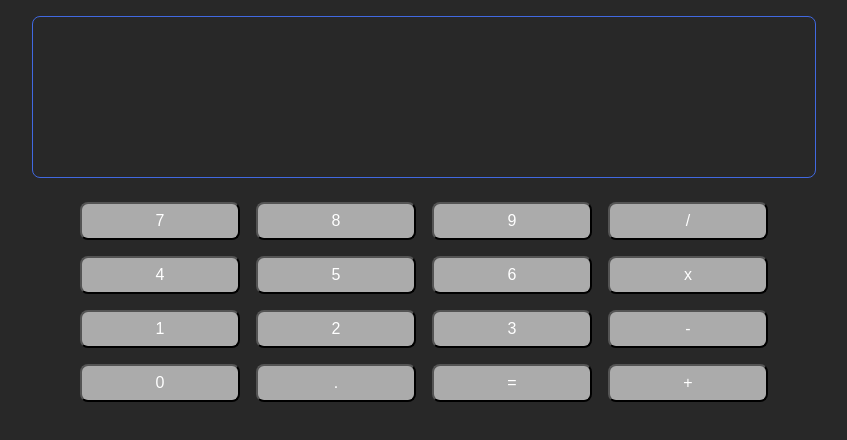
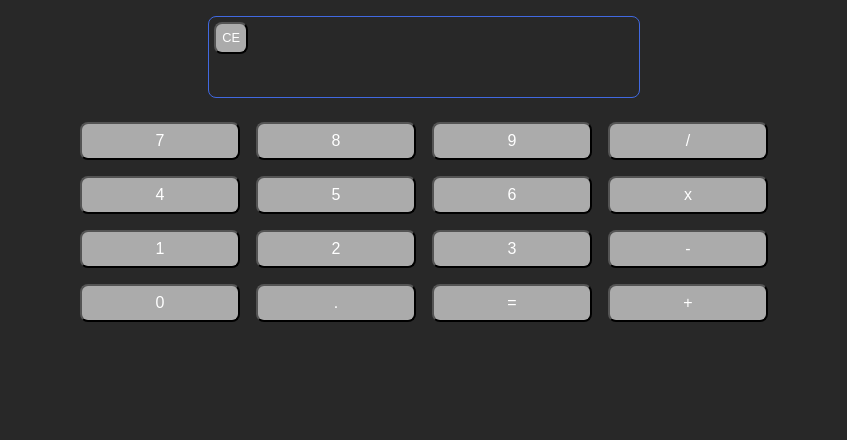
Before and after one commit to TryHardJ/Calculator-App, a React (Create React App) app: page / in a window 1280 px wide. Shown: the top 440 px of the page, without its empty margins (216-1063 px from the left). Built offline with nearby package versions, Linux system fonts and the light colour scheme.

Commit message:
calculator is finished, delete and clear button works, I just need to make it responsive

```diff
--- a/src/App.css
+++ b/src/App.css
@@ -1,19 +1,27 @@
 *{
-  text-align: center;
   background-color: rgb(40, 40, 40);
-}
-
-.App {
-
 }
 
 #App-Calculator {
   border: 1px solid rgb(65, 105, 225);
+  border-radius: 0.5rem;
+  margin: 1rem 26.5rem;
+  height: 5rem;
+}
+
+#Delete-Button {
+  border-radius: 0.5rem;
+  font-size: 0.8rem;
+  padding: 0.4rem;
+  color: rgb(255, 255, 255);
+  background-color: rgb(171, 171, 171);
+  margin: 0.3rem;
+}
+
+#Calculator-Text {
   color:rgb(255, 255, 255);
-  border-radius: 0.5rem;
-  padding: 5rem;
-  margin: 1rem 15.5rem;
   text-align: right;
+  margin: 0rem 1rem 1rem;
 }
 
 .App-Buttons {
--- a/src/App.js
+++ b/src/App.js
@@ -16,6 +16,7 @@ function App() {
 
   let calculator = [];
   let total = 0;
+  let counter = 0;
 
   function setOperator(operator, total, answer, answer2){
     switch(operator){
@@ -142,18 +143,39 @@ function App() {
 
   function calculate(info) {
     calculator.push(info);
-    document.getElementById('App-Calculator').innerHTML = calculator.join("").toString();
+    document.getElementById('Calculator-Text').innerHTML = calculator.join("").toString();
 
     if(info === "="){
+      counter = 1;
       calculator.pop();
       calculator = pemdas(calculator);
       total = sumOf(calculator);
-      document.getElementById('App-Calculator').innerHTML = total;
+      document.getElementById('Calculator-Text').innerHTML = total;
+      document.getElementById('Delete-Button').innerHTML = 'AC';
+      calculator = [];
+      calculator.push((total).toString());
     }
   }
+
+  function clearCalculator() {
+    if(counter !== 0){
+      calculator = [];
+      document.getElementById('Delete-Button').innerHTML = 'CE';
+      document.getElementById('Calculator-Text').innerHTML = calculator.join("").toString();
+      counter = 0;
+    }
+    else{
+      calculator.pop();
+      document.getElementById('Calculator-Text').innerHTML = calculator.join("").toString();
+    }
+  }
+
     return (
       <div className="App">
-        <div id='App-Calculator'></div>
+        <div id='App-Calculator'>
+          <button id='Delete-Button' onClick={clearCalculator}>CE</button>
+          <p id='Calculator-Text'></p>
+        </div>
         <div className="App-Buttons">
           {row1.button1}{row1.button2}{row1.button3}{row1.button4}
           {row2.button1}{row2.button2}{row2.button3}{row2.button4}
```
